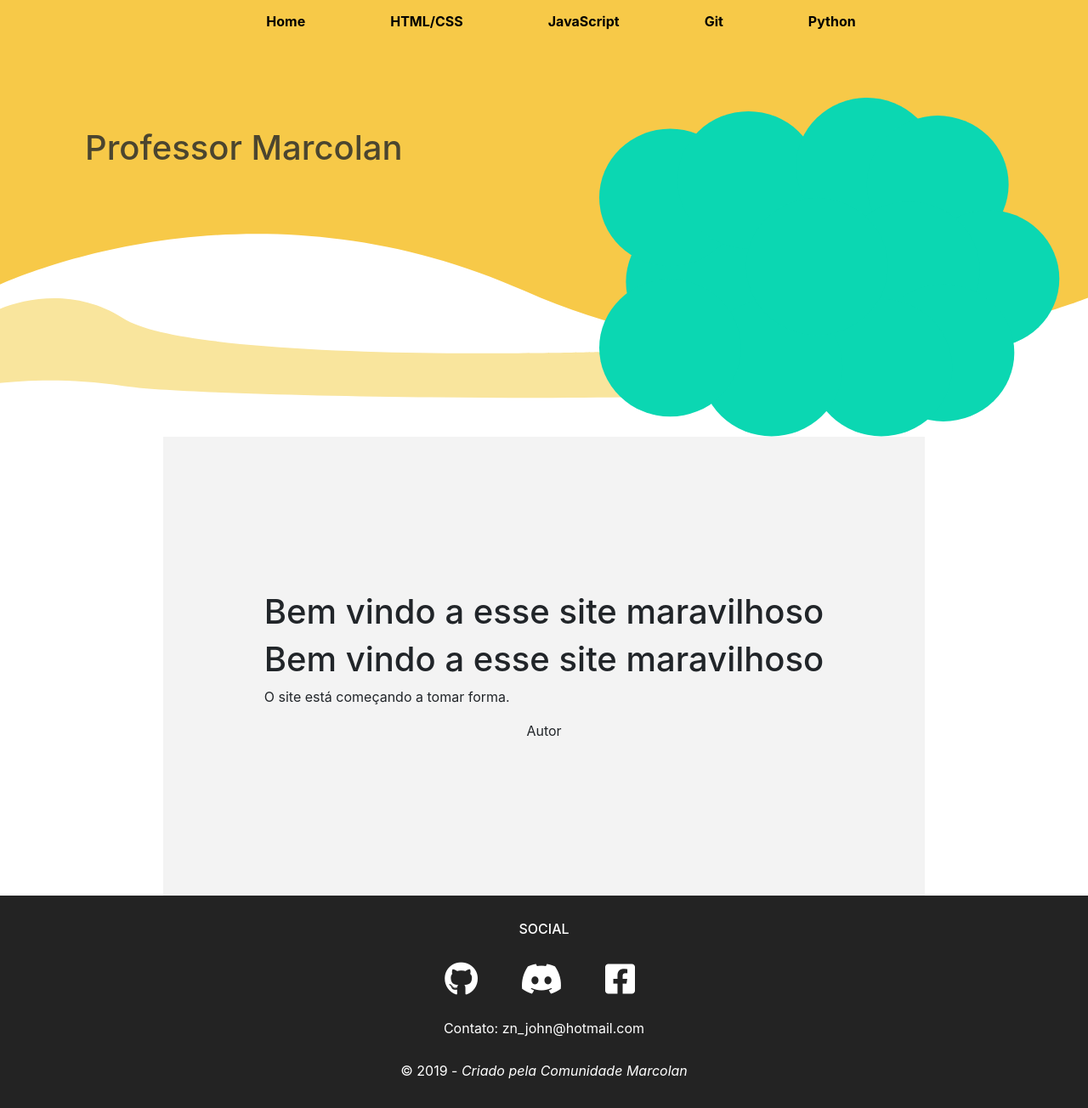
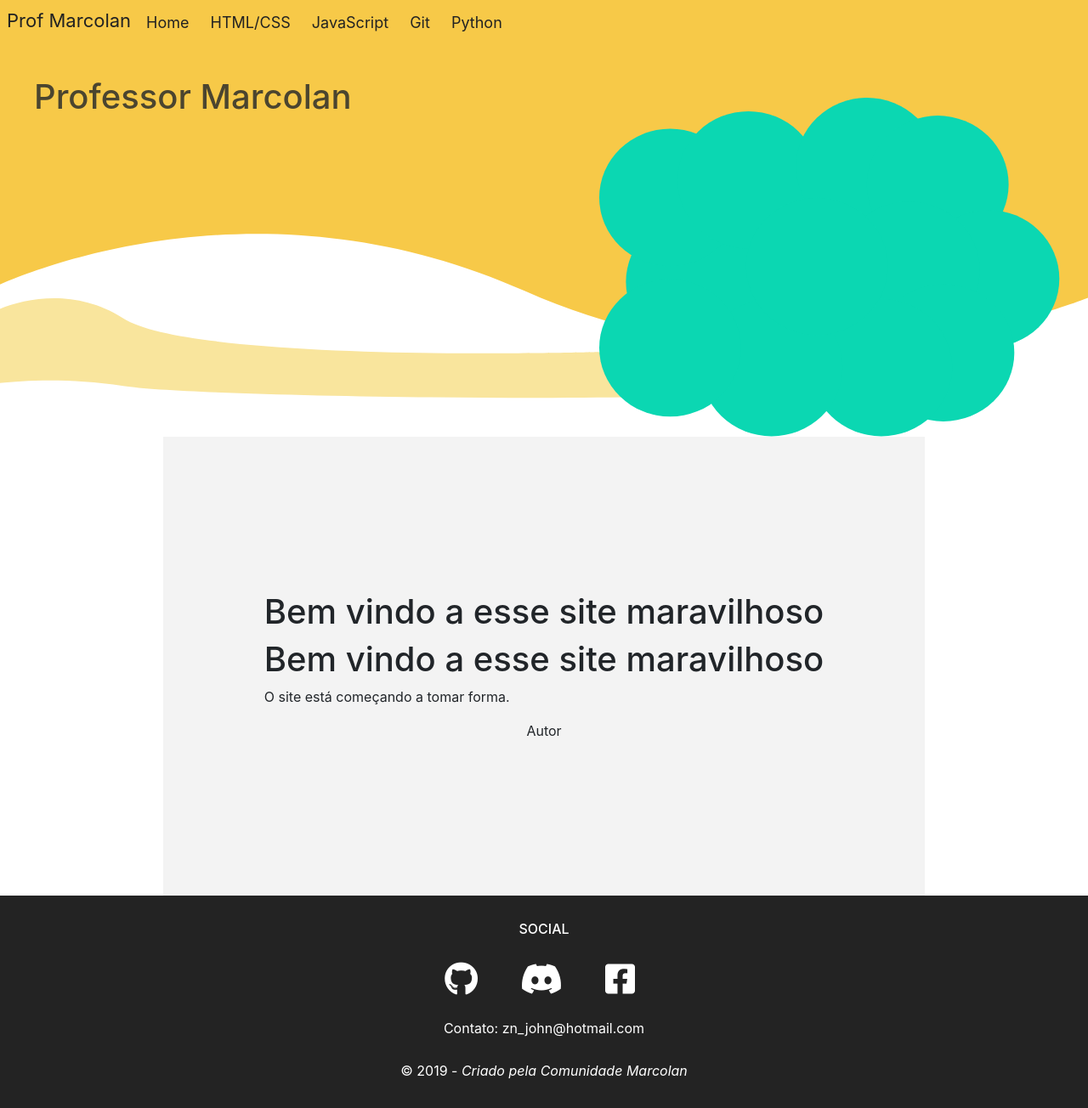
Before and after one commit to ProfessorMarcolan/site_twitch_jmarcolan, a Jekyll site: the page built from index.md, in a window 1280 px wide. Shown: the whole page at 85% size. Built offline with Jekyll 4.4.1, drawn with Linux system fonts in a browser that asks for light colours; nearby versions of some CDN libraries; our own code applies the rules of GitHub Pages for plain Markdown files.

Commit message:
Adicionado navbar responsiva

```diff
--- a/_layouts/layoute_pagina_principal.html
+++ b/_layouts/layoute_pagina_principal.html
@@ -14,13 +14,26 @@
 <body>
     <header>
         <nav id="navbar" class="nav">
-            <ul>
-                <li><a href="index">Home</a></li>
-                <li><a href="#">HTML/CSS</a></li>
-                <li><a href="/site_twitch_jmarcolan/tag/JavaScript">JavaScript</a></li>
-                <li><a href="/site_twitch_jmarcolan/tag/git">Git</a></li>
-                <li><a href="/site_twitch_jmarcolan/tag/python">Python</a></li>
-            </ul>
+            <input type="checkbox" id="nav-check" />
+			<div class="nav-header">
+				<div class="nav-title">
+					<a href="/">Prof Marcolan</a>
+			    </div>
+			</div>
+			<div class="nav-btn">
+				<label for="nav-check">
+					<span ></span>
+					<span ></span>
+                    <span ></span>
+				</label>
+            </div>
+            <div class='nav-links'>
+                <a href="index">Home</a>
+                <a href="#">HTML/CSS</a>
+                <a href="/site_twitch_jmarcolan/tag/JavaScript">JavaScript</a>
+                <a href="/site_twitch_jmarcolan/tag/git">Git</a>
+                <a href="/site_twitch_jmarcolan/tag/python">Python</a>
+            </div>
         </nav>
 
         <div id="header-content" >
--- a/assets/css/css_maneiro.css
+++ b/assets/css/css_maneiro.css
@@ -1,28 +1,53 @@
 /* Início header */
 
 .nav {
-	background-color: #f7c948;
 	height: 50px;
-	display: flex;
-	justify-content: center;
-	line-height: 50px;
+	width: 100%;
+	background: #f7c948;
+	position: relative;
 }
 
-.nav ul {
-	display: flex;
-	align-items: center;
-	list-style: none;
+.nav-header {
+	display: inline;
 }
 
-.nav li a {
-	color: black;
-	text-decoration: none;
-	font-weight: bolder;
-	padding: 0 50px;
+.nav-title {
+	display: inline-block;
+	font-size: 22px;
+	padding: 8px;
 }
 
-.nav li a:hover {
-	opacity: 0.7;
+.nav-title a {
+	text-decoration: none;
+	color: #222;
+}
+
+.nav-title a:hover {
+	opacity: 0.9;
+}
+
+.nav-btn {
+	display: none;
+}
+
+.nav-links {
+	display: inline;
+	font-size: 18px;
+}
+
+.nav-links a {
+	display: inline-block;
+	margin: 13px 10px 13px 10px;
+	text-decoration: none;
+	color: #222;
+}
+
+.nav-links a:hover {
+	opacity: 0.9;
+}
+
+#nav-check {
+	display: none;
 }
 
 .header-bg {
@@ -35,7 +60,7 @@
 }
 
 .header-bg .title {
-	padding: 100px;
+	padding: 40px;
 	opacity: 0.8;
 }
 
@@ -70,7 +95,7 @@
 	text-align: center;
 	padding-top: 30px;
 	font-size: 16px;
-    text-transform: uppercase
+	text-transform: uppercase;
 }
 
 .footer_email {
@@ -86,7 +111,7 @@
 	font-style: italic;
 }
 
-.footer_nav ul{
+.footer_nav ul {
 	display: flex;
 	justify-content: center;
 	list-style: none;
@@ -97,7 +122,7 @@
 	margin: 20px 50px 0 0;
 	color: #fff;
 	transition: all .3s;
-    padding-bottom: 10px
+	padding-bottom: 10px;
 }
 
 .fa-github:hover,
@@ -111,11 +136,72 @@
 }
 
 .fa-discord:hover {
-    color: #8C9EFF;
+	color: #8c9eff;
 }
 
 .fa-facebook-square:hover {
-   color: #3A589B;
+	color: #3a589b;
 }
 
 /* Fim footer */
+
+@media (max-width: 600px) {
+	.nav-btn {
+		display: inline-block;
+		position: absolute;
+		right: 0px;
+		top: 0px;
+	}
+
+	.nav-btn label {
+		display: inline-block;
+		width: 50px;
+		height: 50px;
+		padding: 13px;
+	}
+
+	.nav-btn label:hover,
+	#nav-check:checked ~ .nav-btn > label {
+		background-color: rgba(0, 0, 0, 0.3);
+	}
+
+	.nav-btn > label > span {
+		display: block;
+		width: 25px;
+		height: 10px;
+		border-top: 2px solid #222;
+	}
+
+	.nav-links {
+		position: absolute;
+		display: block;
+		width: 100%;
+		text-align: center;
+		background: #f7c948;
+		height: 0px;
+		transition: all 0.3s ease-in;
+		overflow-y: hidden;
+		top: 50px;
+		left: 0px;
+	}
+
+	.nav-links > a {
+		display: block;
+		width: 100%;
+	}
+
+	#nav-check:not(:checked) ~ .nav-links {
+		height: 0px;
+		z-index: 1;
+	}
+
+	#nav-check:checked ~ .nav-links {
+		height: calc(100vh - 50px);
+		z-index: 1;
+		overflow-y: auto;
+	}
+
+	#content section {
+		width: 100%;
+	}
+}
```
Lines whose indentation alone changed are shown as unchanged.
